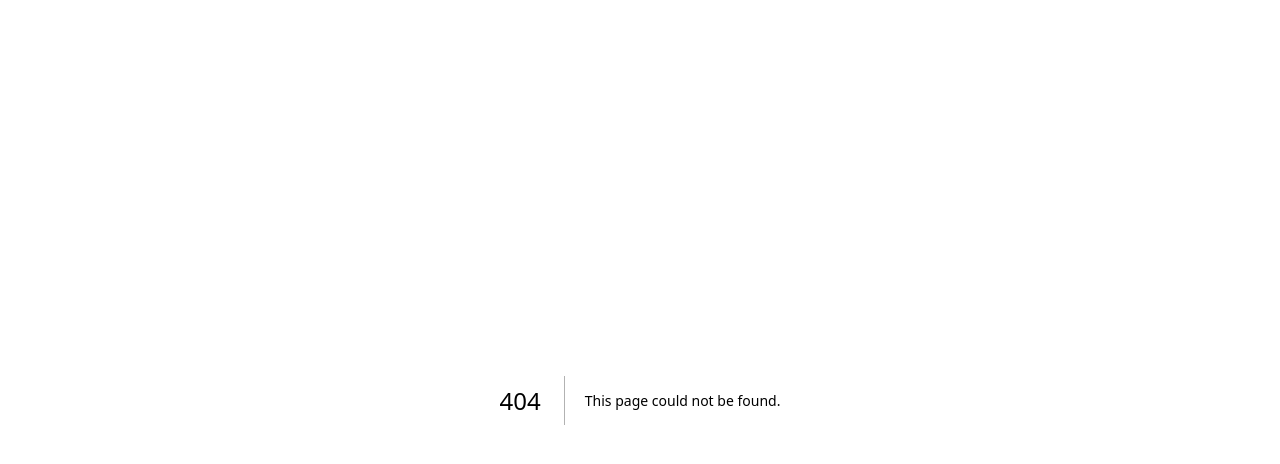
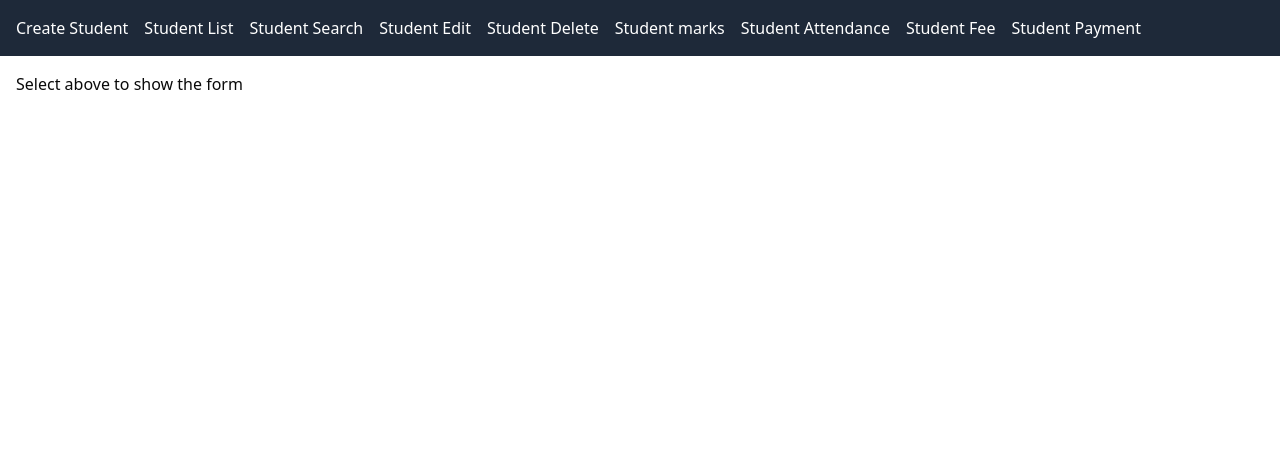
Before and after one commit to Scholar-X-Sync/platform-webapp, a Next.js app: page /admin in a window 1280 px wide. Before the commit this address had no page. Shown: the top 464 px of the page. Built offline with nearby package versions, Linux system fonts and the light colour scheme.

Commit message:
not able to run and not even able to go to login page check it @thanuj

```diff
--- /dev/null
+++ b/src/app/(routes)/admin/createStudent/page.tsx
@@ -0,0 +1,11 @@
+import React from 'react'
+
+const CreateStudent = () => {
+  return (
+    <div>
+
+    </div>
+  )
+}
+
+export default CreateStudent
--- /dev/null
+++ b/src/app/(routes)/admin/layout.tsx
@@ -0,0 +1,31 @@
+"use client"
+import React from 'react'
+
+const navItems = [
+  {name:'Create Student', href:'/admin/createStudent'},
+  {name:'Student List', href:'/admin/studentList'},
+  {name:'Student Search', href:'/admin/studentSearch'},
+  {name:'Student Edit', href:'/admin/studentEdit'},
+  {name:'Student Delete', href:'/admin/studentDelete'},
+  {name:'Student marks', href:'/admin/studentMarks'},
+  {name:'Student Attendance', href:'/admin/studentAttendance'},
+  {name:'Student Fee', href:'/admin/studentFee'},
+  {name:'Student Payment', href:'/admin/studentPayment'},
+]
+const Layout = ({children}:React.PropsWithChildren) => {
+  return (
+    <main className="flex flex-col min-h-screen">
+      <header className="bg-gray-800 text-white p-4">
+        <nav className="flex space-x-4">
+          {navItems.map((item) => (
+            <a key={item.name} href={item.href} className="hover:underline">
+              {item.name}
+            </a>
+          ))}
+        </nav>
+      </header>
+      <div className="flex-grow p-4">{children}</div>
+    </main>
+  )
+}
+export default Layout
--- /dev/null
+++ b/src/app/(routes)/admin/page.tsx
@@ -0,0 +1,11 @@
+import React from 'react'
+
+const page = () => {
+  return (
+    <div>
+      Select above to show the form
+    </div>
+  )
+}
+
+export default page
```
Also changed, not shown: 1 other file (tests, documents, lock files or other folders).
